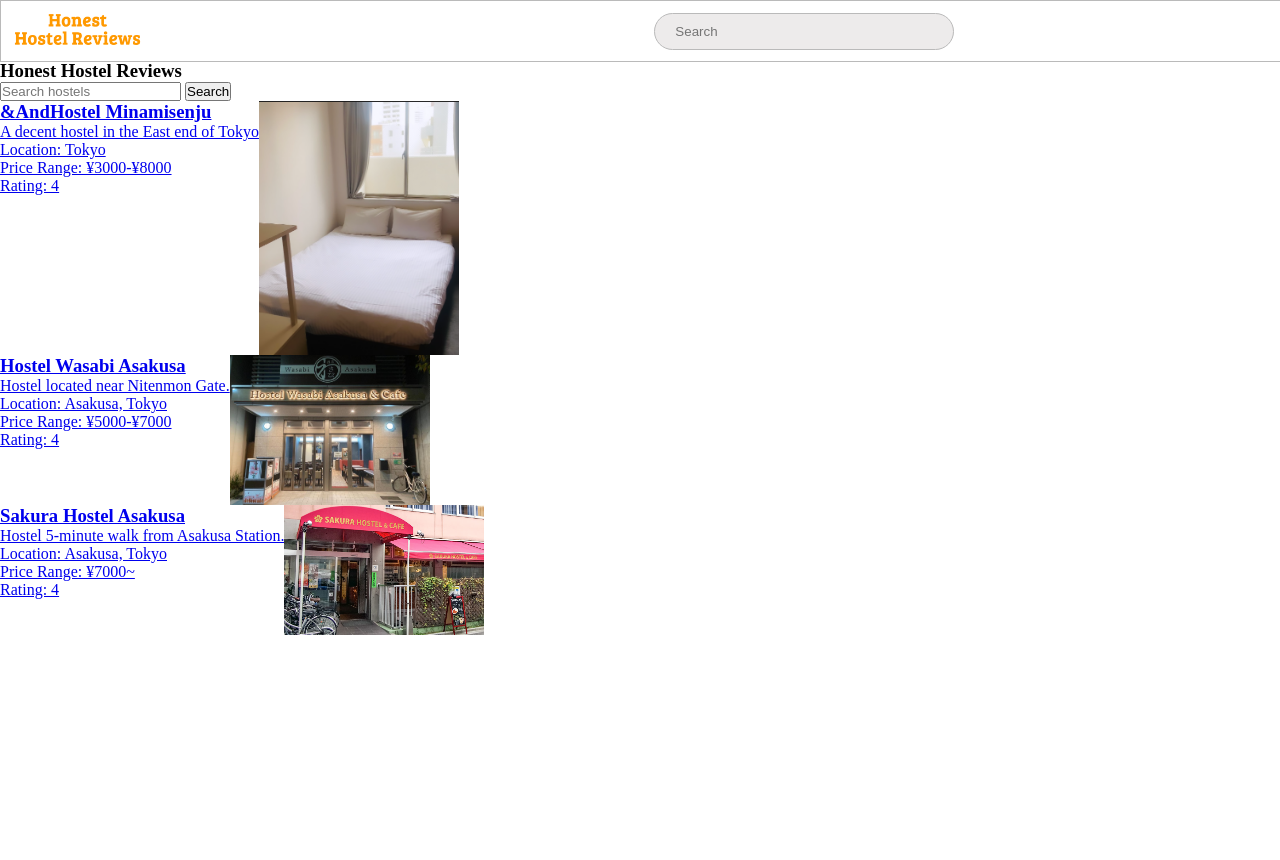
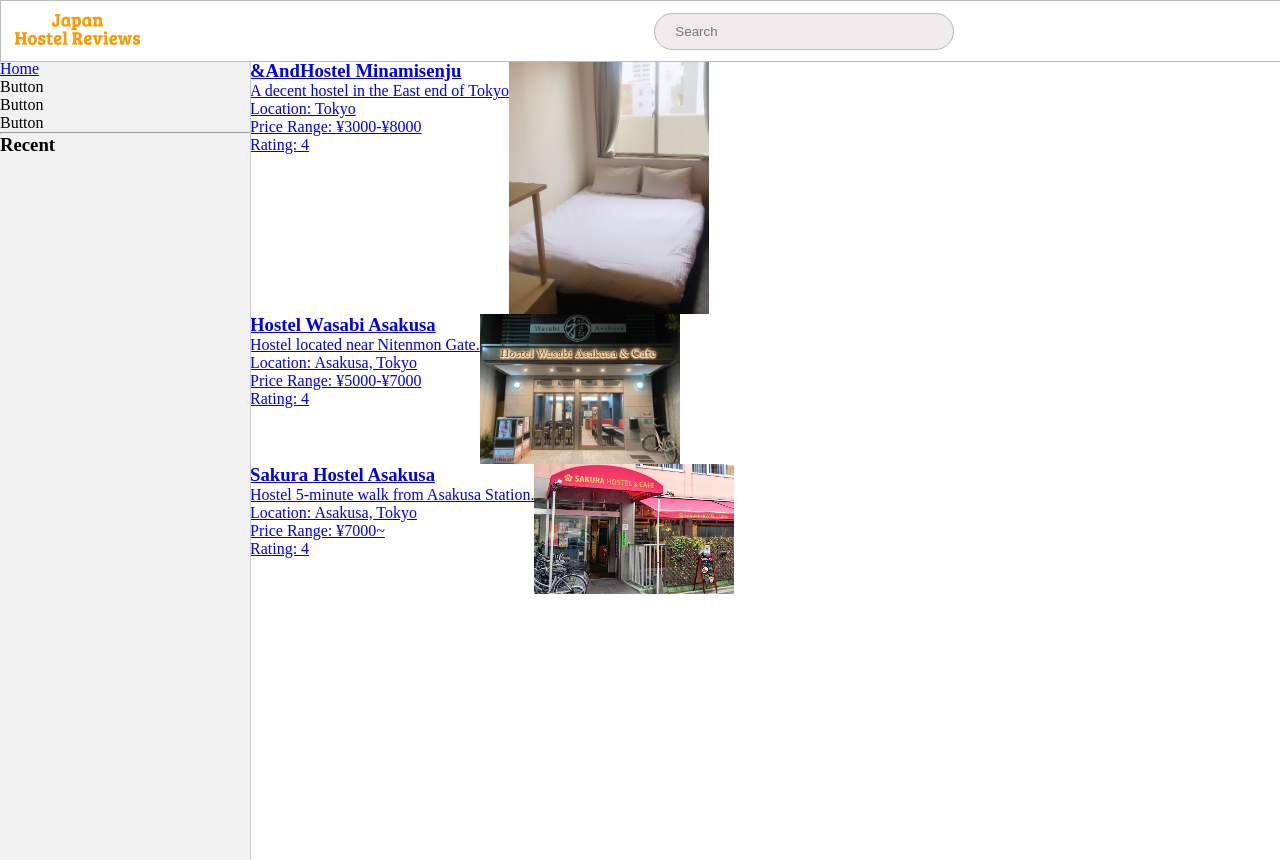
Before and after one commit to lyuhiroyama/japanhostelreviews.com, a PHP site: page / in a window 1280 px wide. Before the commit the page ends 635 px from the top, so only its background shows below. Run offline with PHP 8.4, Linux system fonts and the light colour scheme; data comes from the database, SQL or seed files in the repository.

Commit message:
Add left-panel

```diff
--- a/index.php
+++ b/index.php
@@ -14,12 +14,10 @@ include("header.php");
     <title>Honest Hostel Reviews</title>
 </head>
 <body>
-    <h3>Honest Hostel Reviews</h3>
-    <div id="search-bar">
-        <input type="text" id="search-input" placeholder="Search hostels">
-        <button id="search-button">Search</button>
-    </div>
+    <div class="panel-container">
 
+            <?php include 'left_panel.php';?>
+            <div class="body-panel">
                 <div id="hostel-list"></div>
                 <div id="review-section" style="display: none;">
                 <h2 id="hostel-name"></h2>
@@ -31,6 +29,11 @@ include("header.php");
                     <button type="submit">Submit Review</button>
                 </form>
             </div>
+
+        </div>
+    </div>
+
+
 
     <script>
         // Fetch & Dipslay hostels
--- /dev/null
+++ b/left_panel.php
@@ -0,0 +1,25 @@
+
+<head>
+    <style>
+        .left-panel {
+            position: fixed;
+            height: 100vh;
+            width: 250px;
+            background-color: #f2f2f2;
+            border-right: 1px solid #ccc;
+        }
+    </style>
+</haed>
+
+<div class="left-panel">
+    <ul>
+        <li><a href="index.php">Home</a></li>
+        <li><a>Button</a></li>
+        <li><a>Button</a></li>
+        <li><a>Button</a></li>
+    </ul>
+    <hr>
+    <h3>Recent</h3>
+    <ul>
+    </ul>
+</div>
--- a/styles.css
+++ b/styles.css
@@ -1,3 +1,14 @@
+.panel-container {
+    display: flex;
+    height: 100vh; /* Full viewport height */
+}
+
+.body-panel {
+    margin-left: 250px;
+}
+
+
+
 .hostel {
     display: flex;
 }
```
Also changed, not shown: assets/header-logo.png, assets/old-logo.png (added). Lines whose indentation alone changed are shown as unchanged.
